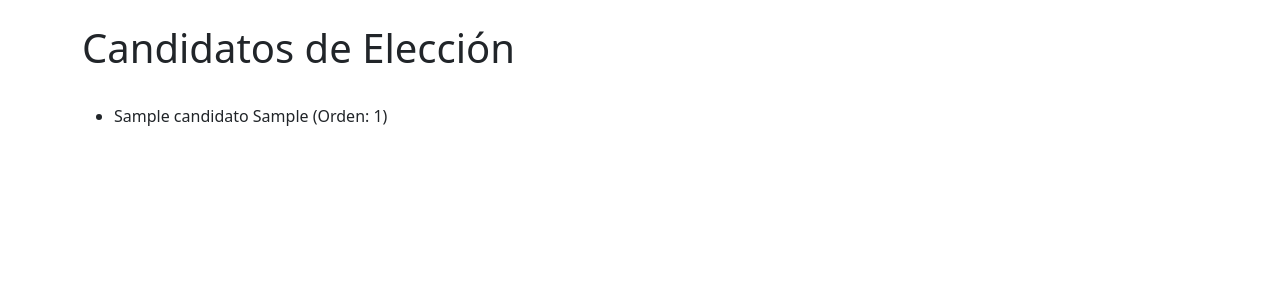
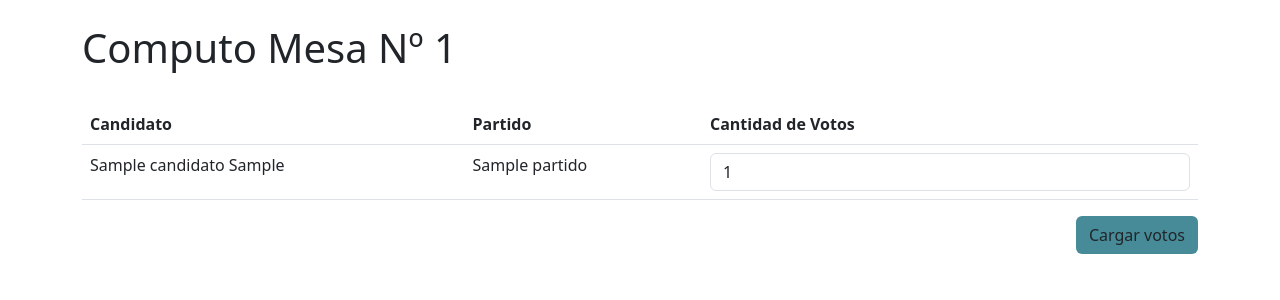
Before and after one commit to marceloambrosio/SistemaControlVotantes, a Django app: page /computo/1/1/ in a window 1280 px wide. Shown: the part 56-356 px from the top of the page. Run offline with Django 5.2, Linux system fonts and the light colour scheme; tables that the repository leaves empty hold one stand-in row (values such as "Sample post"); some libraries are stand-ins or nearby versions.

Commit message:
computo por mesa funcionando

```diff
--- a/computo/models.py
+++ b/computo/models.py
@@ -46,7 +46,7 @@ class DetalleComputo(models.Model):
     computo = models.ForeignKey(Computo, on_delete=models.CASCADE)
     mesa = models.ForeignKey(Mesa, on_delete=models.CASCADE)
     candidato_eleccion = models.ForeignKey(CandidatoEleccion, on_delete=models.CASCADE)
-    cantidad_voto = models.PositiveIntegerField()
+    cantidad_voto = models.PositiveIntegerField(null=True, blank=True)
 
     def __str__(self):
-        return self.computo.eleccion.circuito.localidad + " (" + self.computo.eleccion.tipo_eleccion.nombre + ") - Mesa Nº " + str(self.mesa.num_mesa) + " - " + str(self.cantidad_voto) + " votos"
+        return self.computo.eleccion.circuito.localidad + " (" + self.computo.eleccion.tipo_eleccion.nombre + ") - Mesa Nº " + str(self.mesa.num_mesa) + " - " + self.candidato_eleccion.candidato.nombre + " " + self.candidato_eleccion.candidato.apellido + " - " + str(self.cantidad_voto) + " votos"
--- a/computo/templates/computo_mesa_list.html
+++ b/computo/templates/computo_mesa_list.html
@@ -19,7 +19,8 @@
               <td>
                 <!-- Mostrar los botones correspondientes a esta elección -->
                 <button class="btn" style="background-color: #468B97" type="button"
-              onclick="/mesa/{{ mesa.id }}/">Ver votos</button>
+                onclick="">Cargar votos</button>
+
               </td>
             </tr>
             {% empty %}
--- /dev/null
+++ b/computo/templates/detalle_computo_mesa.html
@@ -0,0 +1,31 @@
+{% extends "control_base.html" %}
+
+{% block content %}
+<br>
+  <h1>Computo Mesa Nº {{ mesa }}</h1>
+  <br>
+  <form method="post">
+    {% csrf_token %}
+    <table class="table table-hover">
+      <thead>
+        <tr>
+          <th>Candidato</th>
+          <th>Partido</th>
+          <th>Cantidad de Votos</th>
+        </tr>
+      </thead>
+      <tbody>
+        {% for candidato in candidatos %}
+          <tr>
+            <td>{{ candidato.candidato.nombre }} {{ candidato.candidato.apellido }}</td>
+            <td>{{ candidato.candidato.partido.nombre }}</td>
+            <td>
+                <input class="form-control" type="number" name="cantidad_voto_{{ candidato.candidato.id }}" value="{{ candidato.cantidad_voto|default:'' }}">
+            </td>
+          </tr>
+        {% endfor %}
+      </tbody>
+    </table>
+    <button id="cargar-btn" class="btn float-end" style="background-color: #468B97" type="submit">Cargar votos</button>
+  </form>
+{% endblock %}
--- a/computo/urls.py
+++ b/computo/urls.py
@@ -4,5 +4,5 @@ from django.contrib.auth.decorators import login_required
 
 urlpatterns = [
     path('<int:computo_id>/', views.ComputoMesaListView.as_view(), name='computo_mesa_list'),
-    path('<int:computo_id>/<int:mesa_id>/', views.CandidatoEleccionListView.as_view(), name='candidato_eleccion_list'),
+    path('<int:computo_id>/<int:mesa_id>/', views.DetalleComputoMesaView.as_view(), name='detalle_computo_mesa'),
 ]
--- a/computo/views.py
+++ b/computo/views.py
@@ -1,7 +1,9 @@
-from django.shortcuts import render, get_object_or_404
-from django.views.generic import ListView
-from .models import Computo, CandidatoEleccion
+from django.shortcuts import render, redirect
+from django.views.generic import ListView, View
+from .models import Computo, CandidatoEleccion, DetalleComputo
 from control.models import Mesa, Eleccion, Seccion
+from .forms import VotosForm
+from django.http import Http404
 
 # Create your views here.
 
@@ -40,3 +42,84 @@ class CandidatoEleccionListView(ListView):
             eleccion__circuito__escuela__mesa__id=mesa_id,
             eleccion__computo__id=computo_id
         ).order_by('orden')
+
+
+class DetalleComputoMesaView(View):
+    template_name = 'detalle_computo_mesa.html'
+
+    def get(self, request, computo_id, mesa_id):
+        computo = Computo.objects.get(pk=computo_id)
+        candidatos = CandidatoEleccion.objects.filter(eleccion=computo.eleccion)
+
+        candidatos_con_valor = []
+
+        for candidato in candidatos:
+            cantidad_voto = candidato.detallecomputo_set.filter(computo=computo, mesa_id=mesa_id).first()
+            candidatos_con_valor.append({
+                'candidato': candidato.candidato,
+                'cantidad_voto': cantidad_voto.cantidad_voto if cantidad_voto else None
+            })
+
+        return render(request, self.template_name, {'candidatos': candidatos_con_valor, 'mesa': mesa_id})
+
+
+    def post(self, request, computo_id, mesa_id):
+        computo = Computo.objects.get(pk=computo_id)
+        candidatos = CandidatoEleccion.objects.filter(eleccion=computo.eleccion)
+
+        for candidato in candidatos:
+            nombre_campo = f'cantidad_voto_{candidato.candidato.id}'
+            cantidad_voto = request.POST.get(nombre_campo, 0)
+
+            try:
+                cantidad_voto = int(cantidad_voto)
+            except ValueError:
+                cantidad_voto = 0
+
+            detalle, created = DetalleComputo.objects.get_or_create(computo=computo, mesa_id=mesa_id, candidato_eleccion=candidato)
+            detalle.cantidad_voto = cantidad_voto
+            detalle.save()
+
+        return redirect('computo_mesa_list', computo_id=computo_id)
+
+
+def detalle_computo_mesa(request, computo_id, mesa_id):
+    computo = Computo.objects.get(id=computo_id)
+    mesa = Mesa.objects.get(id=mesa_id)
+
+    detalles = DetalleComputo.objects.filter(computo=computo, mesa=mesa)
+    candidatos = CandidatoEleccion.objects.filter(eleccion=computo.eleccion).order_by('orden')
+
+    # Creamos un diccionario para almacenar la cantidad de votos por candidato
+    votos_por_candidato = {}
+    for candidato in candidatos:
+        detalle = detalles.filter(candidato_eleccion=candidato).first()
+        votos_por_candidato[candidato.id] = detalle.cantidad_voto if detalle else 0
+
+    # Procesar el formulario enviado
+    if request.method == 'POST':
+        form = VotosForm(request.POST)
+        if form.is_valid():
+            for candidato in candidatos:
+                cantidad_voto = form.cleaned_data[f'votos_{candidato.id}']
+                detalle, created = DetalleComputo.objects.get_or_create(
+                    computo=computo,
+                    mesa=mesa,
+                    candidato_eleccion=candidato
+                )
+                detalle.cantidad_voto = cantidad_voto
+                detalle.save()
+            return redirect('detalle_computo_mesa', computo_id=computo_id, mesa_id=mesa_id)
+
+    else:
+        form = VotosForm(initial=votos_por_candidato)  # Inicializa el formulario con los votos existentes
+
+    context = {
+        'computo': computo,
+        'mesa': mesa,
+        'candidatos': candidatos,
+        'votos_por_candidato': votos_por_candidato,
+        'form': form,  # Pasa el formulario al contexto
+    }
+
+    return render(request, 'detalle_computo_mesa.html', context)
```
Also changed, not shown: computo/forms.py (added, +11 -0 lines), bocadeurna/migrations/0001_initial.py, control/migrations/0001_initial.py.
